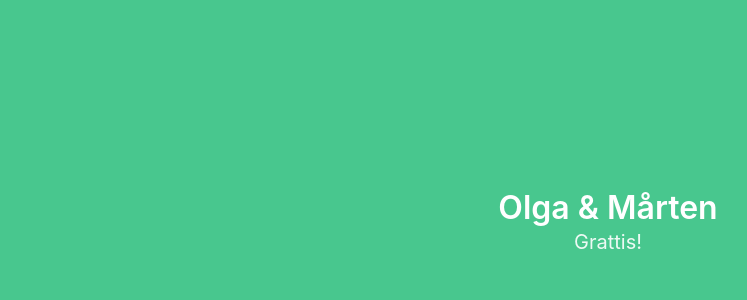
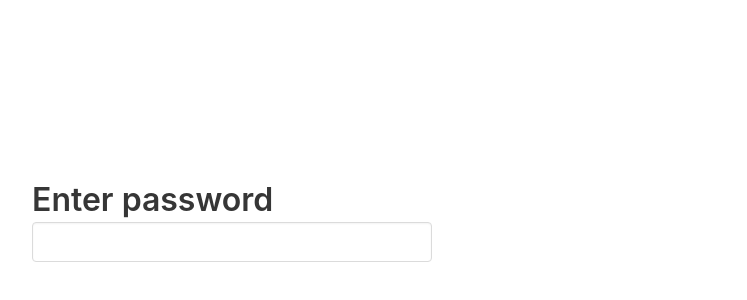
Before and after one commit to bjornstromeqt/om-app, a React (Create React App) app: page / in a window 1280 px wide. Shown: the part 178-478 px from the top of the page, without its empty margins (32-779 px from the left). Built offline with nearby package versions, Linux system fonts and the light colour scheme.

Commit message:
update page

```diff
--- a/package.json
+++ b/package.json
@@ -7,6 +7,7 @@
     "@testing-library/jest-dom": "^5.11.4",
     "@testing-library/react": "^11.1.0",
     "@testing-library/user-event": "^12.1.10",
+    "prop-types": "^15.7.2",
     "react": "^17.0.2",
     "react-dom": "^17.0.2",
     "react-scripts": "4.0.3",
@@ -39,7 +40,8 @@
     ]
   },
   "devDependencies": {
-    "gh-pages": "^3.2.3"
+    "gh-pages": "^3.2.3",
+    "styled-components": "^5.3.1"
   },
   "moduleDirectories": [
     "node_modules",
--- a/src/App.js
+++ b/src/App.js
@@ -1,10 +1,56 @@
-import {Hero} from './Hero';
+import {useEffect, useState} from 'react';
+import {Hero} from './components/Hero';
+import {PasswordForm} from './PasswordForm';
+import {Spinner} from './components/Spinner';
+import {Gift} from './components/Gift';
 
 
 export function App() {
+    const [password, setPassword] = useState('');
+    const [isLoading, setLoading] = useState(true);
+
+    useEffect(() => {
+        if (password === 'om') {
+            window.setTimeout(() => {
+                setLoading(false);
+            }, 1500);
+        }
+    }, [password]);
+
+    if (password === 'om' && isLoading) {
+        return (
+            <Hero
+                title={' '}
+                theme={'is-danger'}
+                content={ <Spinner color={'#fff'}/>}
+            />
+
+        );
+    }
+
+    if (password === 'om' ) {
+        return (
+            <Hero
+                theme={'is-info'}
+                title={'🌟 Olga & Mårten 🌟'}
+                content={(
+                    <Gift/>
+                )}
+            />
+        );
+    }
+
     return (
         <>
-            <Hero/>
+            <Hero
+                title={'Enter password'}
+                content={(
+                    <PasswordForm
+                        currentValue={password}
+                        updateValue={setPassword}
+                    />
+                )}
+            />
         </>
     );
 }
--- a/src/Hero.js
+++ /dev/null
@@ -1,19 +0,0 @@
-
-export function Hero(){
-
-    return (
-        <section className="hero is-success is-fullheight">
-            <div className="hero-body">
-                <div className="container has-text-centered">
-                    <p className="title">
-                        Olga & Mårten
-                    </p>
-                    <p className="subtitle">
-                        Grattis!
-                    </p>
-                </div>
-            </div>
-
-        </section>
-    );
-}
--- /dev/null
+++ b/src/PasswordForm.js
@@ -0,0 +1,25 @@
+import styled from 'styled-components';
+import {useCallback} from 'react';
+
+
+export function PasswordForm({currentValue, updateValue}) {
+    const handleChange = useCallback(e => {
+        updateValue(e.target.value);
+    }, [updateValue]);
+
+    return (
+        <Wrapper>
+            <input
+                className={'input'}
+                type={'password'}
+                value={currentValue}
+                onChange={handleChange}
+                autoComplete={'omasdasd'}
+            />
+        </Wrapper>
+    );
+}
+
+const Wrapper = styled.div`
+    max-width: 400px;
+`;
--- /dev/null
+++ b/src/components/Gift/DateSelector.js
@@ -0,0 +1,45 @@
+import styled from 'styled-components';
+
+const AVAILABLE_DATES = [
+    '2021-10-10',
+    '2021-10-11',
+    '2021-10-17',
+    '2021-10-18',
+    '2021-10-20'
+];
+
+
+export function DateSelector() {
+
+    return (
+        <Wrapper>
+            {AVAILABLE_DATES.map((dateString) => (
+                <Row key={dateString}>
+                    <Column>
+                        {(new Date(dateString)).toISOString().slice(0, 10)}
+                    </Column>
+                    <Column>
+                        <button className={'button is-small'}>
+                            Välj
+                        </button>
+                    </Column>
+                </Row>
+            ))}
+
+        </Wrapper>
+    );
+}
+
+
+const Wrapper = styled.div`
+    margin: 20px auto;
+`;
+
+const Row = styled.div`
+    display: flex;
+`;
+
+const Column = styled.div`
+    flex: 1;
+    padding-right: 20px;
+`;
--- /dev/null
+++ b/src/components/Gift/index.js
@@ -0,0 +1,32 @@
+import styled from 'styled-components';
+import {DateSelector} from './DateSelector';
+
+
+export function Gift() {
+
+    return (
+        <Wrapper>
+            <p className={'content'}>
+                Stort grattis på eran bröllopsdag!
+            </p>
+            <p className={'content'}>
+                Då vi vill spendera mer tid med er så vill vi bjuda er på en helkväll i Stockholm.
+                Nedan finns några förslag på datum.
+            </p>
+            <hr/>
+            <DateSelector/>
+            <hr/>
+            <p className={'content'}>
+                Varma lyckoönskningar ❣<br/>
+                <i>
+                Björn, Hanna, Tom och Jeanna
+                </i>
+            </p>
+        </Wrapper>
+    );
+}
+
+
+const Wrapper = styled.div`
+    max-width: 480px;
+`;
--- /dev/null
+++ b/src/components/Hero/index.js
@@ -0,0 +1,32 @@
+import PropTypes from 'prop-types';
+
+
+export function Hero({title, content, theme}){
+
+    return (
+        <section className={`hero is-fullheight ${theme}`}>
+            <div className="hero-body">
+                <div className="container">
+                    <p className="title">
+                        {title}
+                    </p>
+                    <p className="subtitle">
+                        {content}
+                    </p>
+                </div>
+            </div>
+
+        </section>
+    );
+}
+
+Hero.propTypes = {
+    title: PropTypes.node,
+    content: PropTypes.node,
+    theme: PropTypes.oneOf([
+        'is-success',
+        'is-primary',
+        'is-info',
+        'is-danger'
+    ])
+}
--- /dev/null
+++ b/src/components/Spinner/index.js
@@ -0,0 +1,66 @@
+import PropTypes from 'prop-types';
+import styled, {keyframes} from 'styled-components';
+
+
+export function Spinner({color}) {
+
+    return (
+        <Wrapper>
+            <Div color={color}/>
+            <Div color={color}/>
+            <Div color={color}/>
+            <Div color={color}/>
+        </Wrapper>
+    );
+}
+
+Spinner.propTypes = {
+    color: PropTypes.string
+}
+
+Spinner.defaultProps = {
+    color: 'grey'
+}
+
+const Wrapper = styled.div`
+  display: inline-block;
+  position: relative;
+  width: 80px;
+  height: 80px;
+`;
+
+const animate = keyframes`
+  0% {
+    transform: rotate(0deg);
+  }
+  100% {
+    transform: rotate(360deg);
+  }
+`;
+
+
+const Div = styled.div`
+  box-sizing: border-box;
+  display: block;
+  position: absolute;
+  width: 64px;
+  height: 64px;
+  margin: 8px;
+  border: 8px solid ${props => props.color};
+  border-radius: 50%;
+  animation: ${animate} 1.2s cubic-bezier(0.5, 0, 0.5, 1) infinite;
+  border-color: ${props => props.color} transparent transparent transparent;
+  &:nth-child(1) {
+      animation-delay: -0.45s;
+  }
+  &:nth-child(2) {
+      animation-delay: -0.3s;
+  }
+  &:nth-child(3) {
+    animation-delay: -0.15s;
+  }
+`;
+
+Div.propTypes = {
+    color: PropTypes.string,
+}
```
Also changed, not shown: 2 other files (tests, documents, lock files or other folders).
